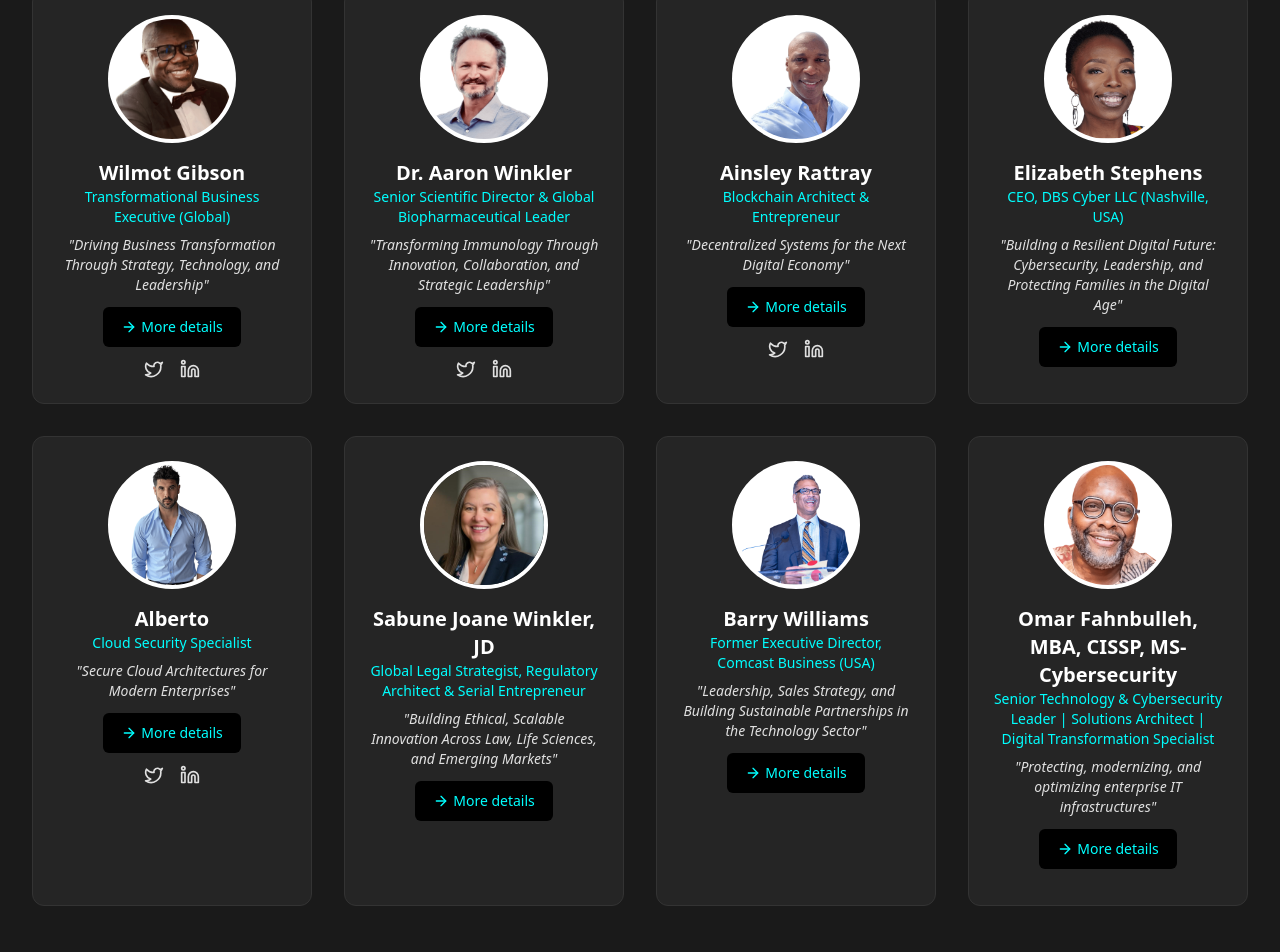
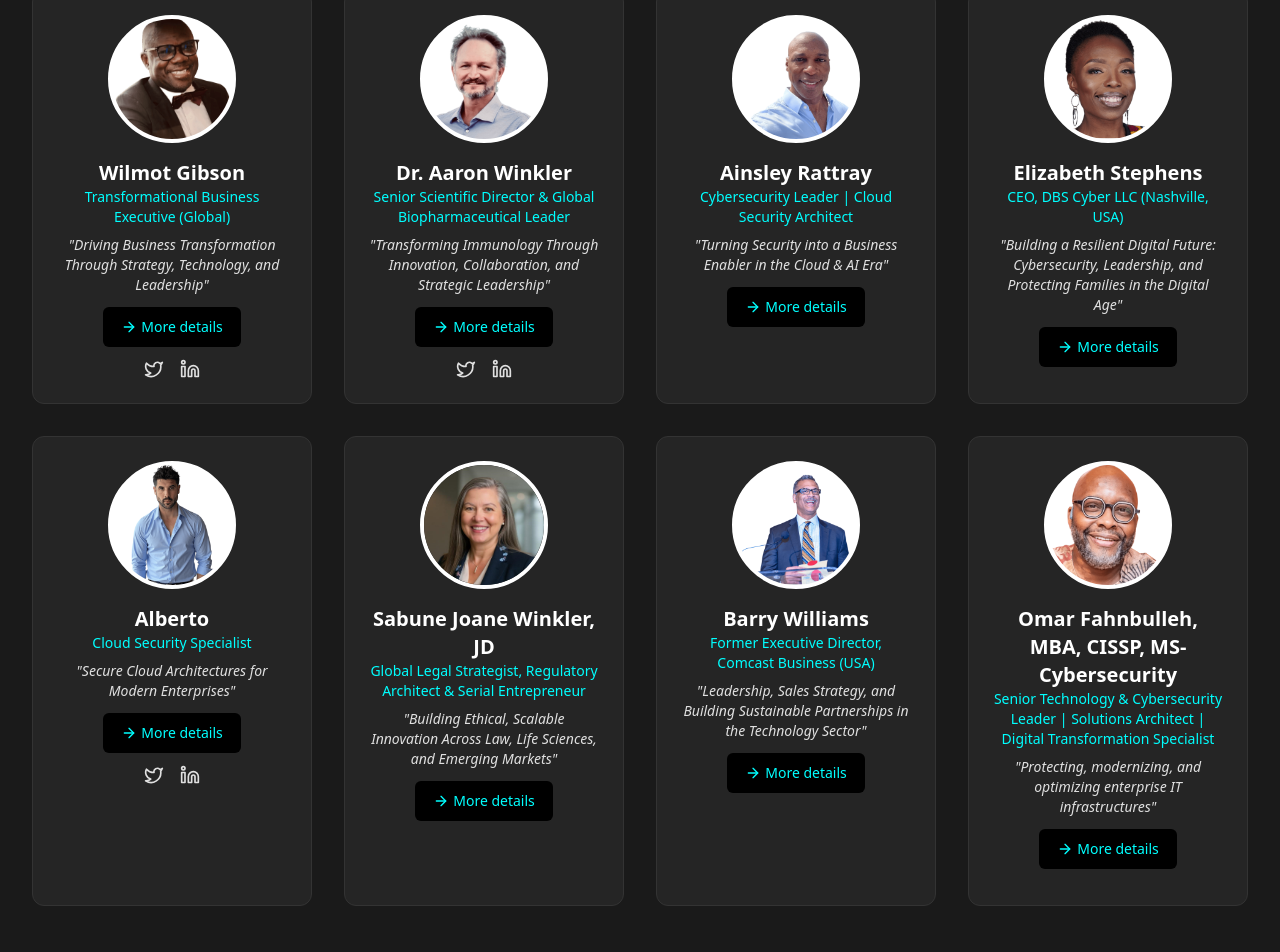
Before and after one commit to yaloulou/conferencewebesite, a React (Vite) app: page / in a window 1280 px wide. Shown: the part 1066-2018 px from the top of the page. Built offline with nearby package versions, Linux system fonts and the light colour scheme.

Commit message:
Detail Speaker Page Edition

```diff
--- a/src/data/speakers.js
+++ b/src/data/speakers.js
@@ -28,14 +28,14 @@ const speakers = [
     {
       id: 2,
       name: "Ainsley Rattray",
-      title: "Blockchain Architect & Entrepreneur",
-      topic: "Decentralized Systems for the Next Digital Economy",
-      bio: "Expert en architectures décentralisées, fondateur de deux startups blockchain et contributeur majeur à Ethereum.",
-      detailedBio: "Ainsley Rattray est un pionnier des technologies blockchain avec une expertise reconnue internationalement. Après des études en cryptographie à l'Université de Cambridge, il a cofondé EtherCore, une startup spécialisée dans les solutions de scaling pour Ethereum.",
+      title: "Cybersecurity Leader | Cloud Security Architect",
+      topic: "Turning Security into a Business Enabler in the Cloud & AI Era",
+      bio: "Cybersecurity leader with 10+ years helping global financial institutions and tech firms strengthen security posture and accelerate cloud adoption at JPMorganChase, HSBC, and AWS. Led enterprise cloud-security transformations, built global teams, and deployed automated controls that cut deployment timelines from weeks to hours while meeting strict regulatory requirements.",
+      detailedBio: "Ainsley Rattray has designed and led large-scale cloud security programs for highly regulated enterprises across three continents. At JPMorganChase, HSBC, and Amazon Web Services, he architected enterprise-wide security patterns and automated guardrails that consistently reduced time-to-deploy from weeks to hours—without compromising auditability or compliance. He has built and mentored high-performing global security teams, translating complex risk and compliance needs into actionable engineering solutions, and enabling the secure migration of thousands of applications to the cloud. Known for making security a catalyst for innovation, Ainsley bridges engineering, business, and regulatory priorities to deliver results at scale. He now focuses on helping organizations of all sizes harness Security and AI technologies to innovate faster while enhancing their defenses.",
       avatar: "/intervenants/Ainsley Rattray.png",
       social: {
-        twitter: "https://twitter.com/ainsleyrattray",
-        linkedin: "https://linkedin.com/in/ainsleyrattray"
+        twitter: "",
+        linkedin: ""
       }
     },
     {
```
